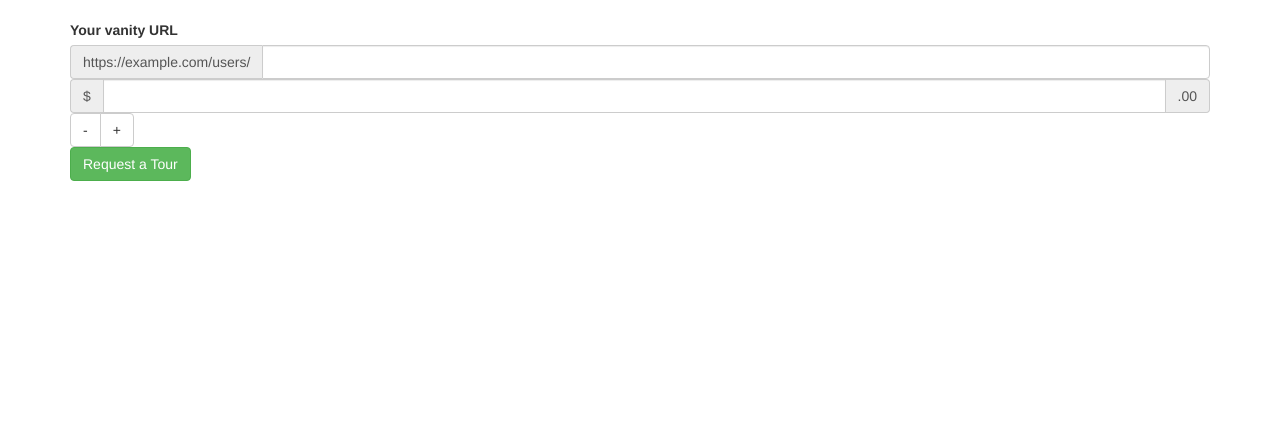
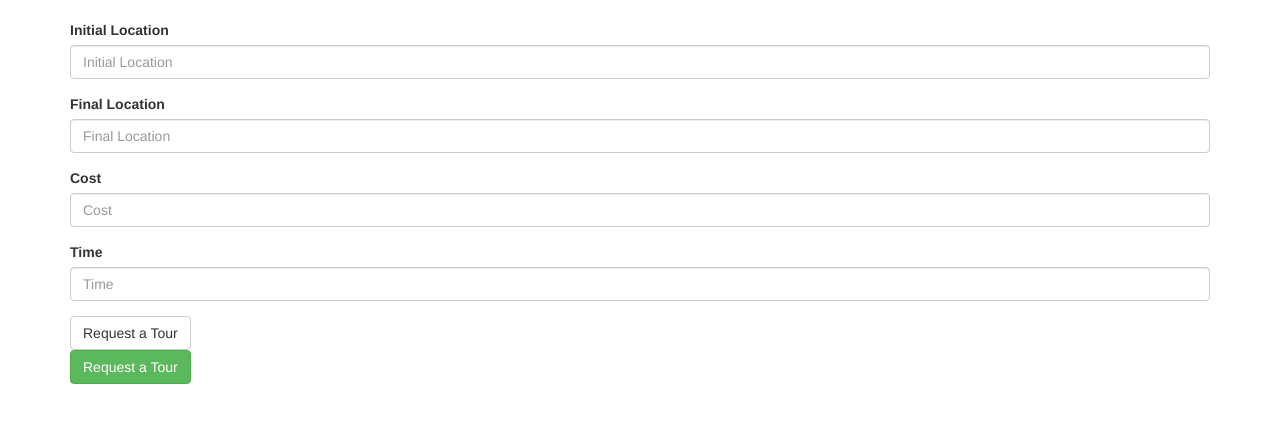
Before and after one commit to alejandrogarciasalas/Uber-Tour, a Flask app: template templates/demo.html in a window 1280 px wide. Shown: the part 52-475 px from the top of the page. Run offline with Flask 2, Linux system fonts and the light colour scheme; the template is opened without the code that fills it, so the values that code supplies are empty; some libraries are stand-ins or nearby versions.

Commit message:
add frontend form

```diff
--- a/templates/demo.html
+++ b/templates/demo.html
@@ -74,22 +74,25 @@
         <button type="button" onclick="action('price')">PRICE ESTIMATES!</button>
         <button type="button" onclick="action('history')">HISTORY!</button>
         <button type="button" onclick="action('me')">ME!</button> -->
-    <form>
-      <label for="basic-url">Your vanity URL</label>
-      <div class="input-group">
-        <span class="input-group-addon" id="basic-addon3">https://example.com/users/</span>
-        <input type="text" class="form-control" id="basic-url" aria-describedby="basic-addon3">
-      </div>
-      <div class="input-group">
-        <span class="input-group-addon">$</span>
-        <input type="text" class="form-control" aria-label="Amount (to the nearest dollar)">
-        <span class="input-group-addon">.00</span>
-      </div>
-      <div class="btn-group" role="group" aria-label="...">
-        <button type="button" class="btn btn-default">-</button>
-        <button type="button" class="btn btn-default">+</button>
-      </div>
-    </form>
+        <form>
+          <div class="form-group">
+            <label for="initial_location">Initial Location</label>
+            <input type="text" class="form-control" id="initial_location" placeholder="Initial Location">
+          </div>
+          <div class="form-group">
+            <label for="final_location">Final Location</label>
+            <input type="text" class="form-control" id="final_location" placeholder="Final Location">
+          </div>
+          <div class="form-group">
+            <label for="cost">Cost</label>
+            <input type="number" class="form-control" id="cost" placeholder="Cost">
+          </div>
+          <div class="form-group">
+            <label for="time">Time</label>
+            <input type="number" class="form-control" id="time" placeholder="Time">
+          </div>
+          <button type="submit" class="btn btn-default">Request a Tour</button>
+        </form>
         <button class="btn btn-success" type="button" onclick="action('request_tour')">Request a Tour</button>
     </div>
     </body>
```
